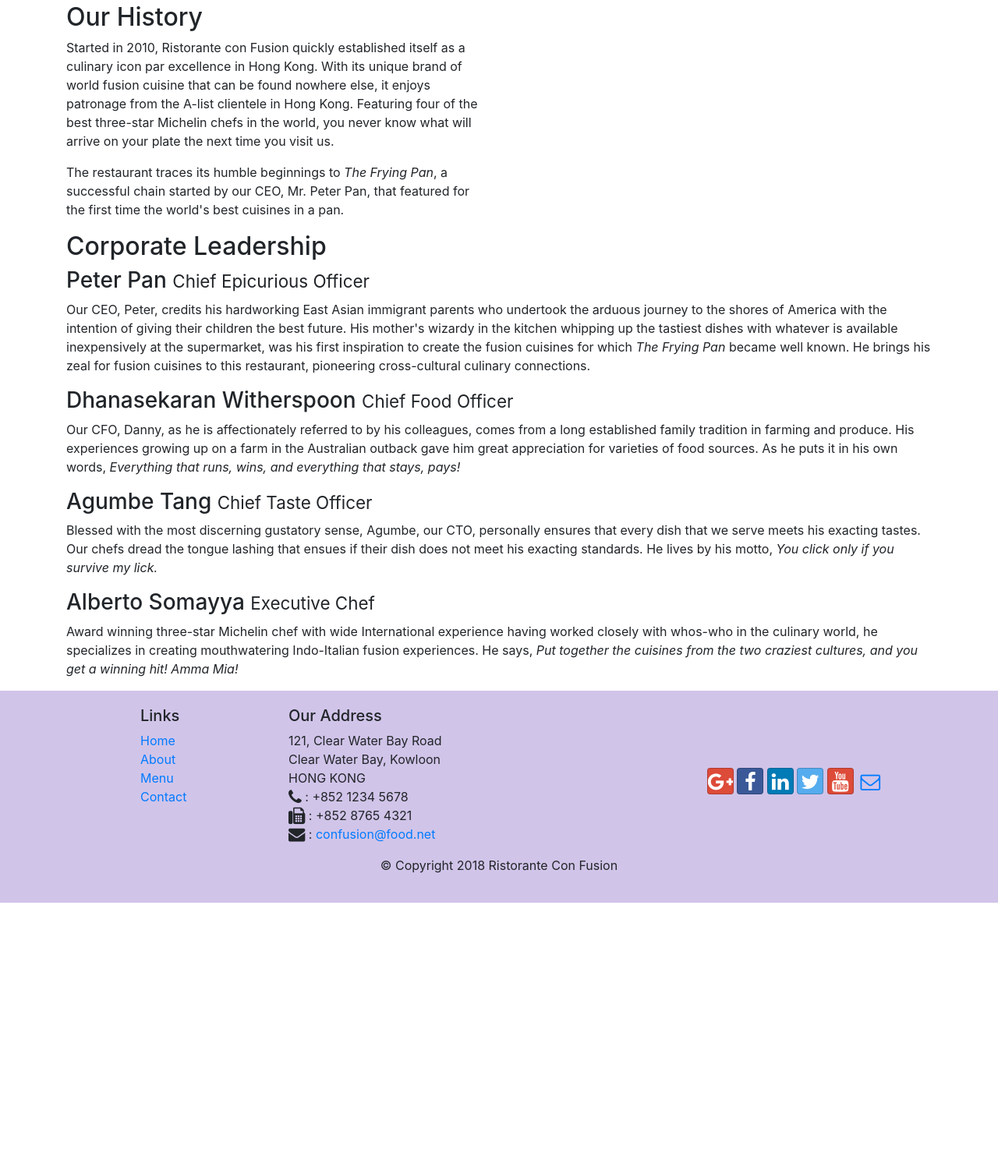
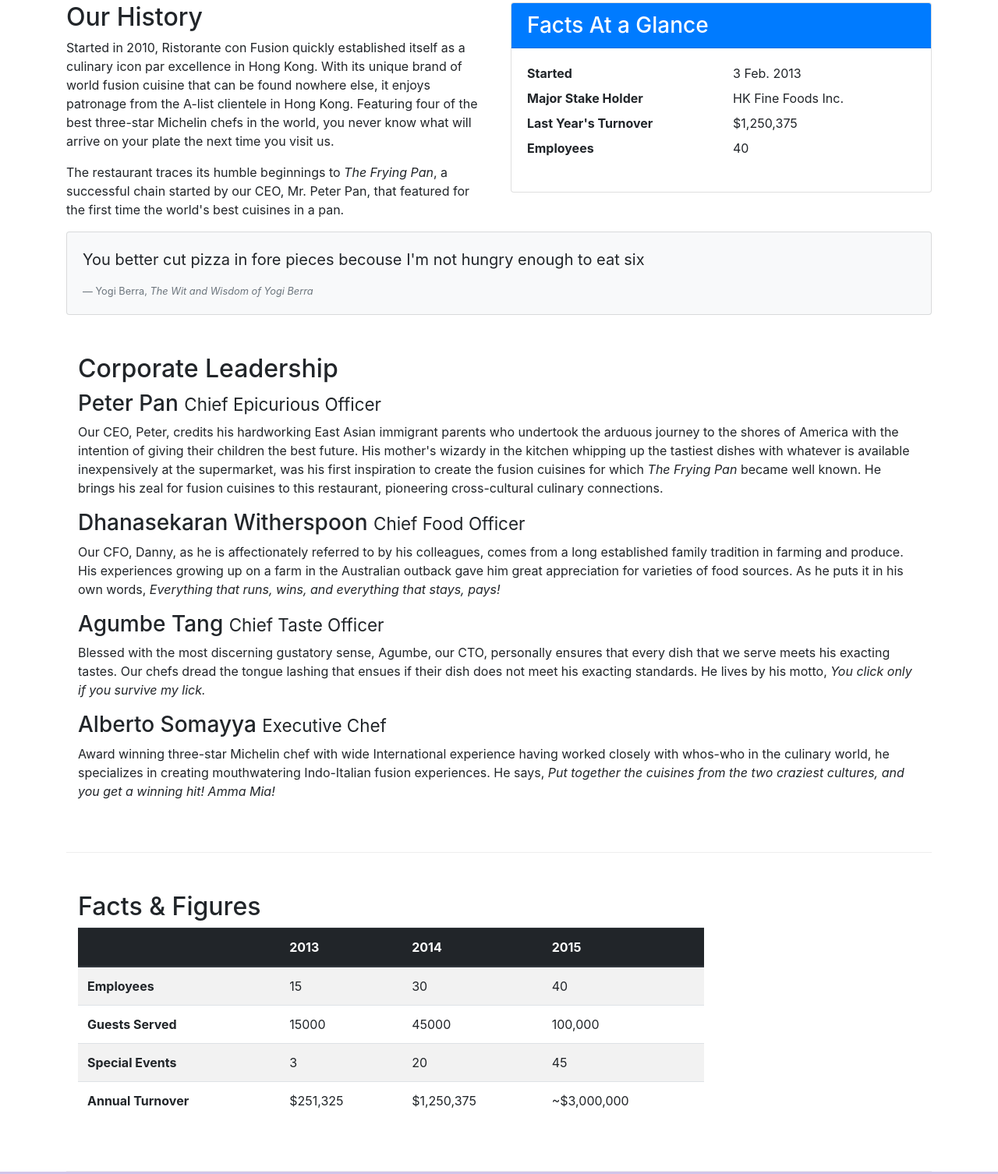
Before and after one commit to Khatsur/coursera_bootstrap, a website: page aboutus.html in a window 1280 px wide. Shown: the part 412-1918 px from the top of the page at 78% size. Before the commit the page ends 1570 px from the top, so only its background shows below. Drawn offline with nearby package versions, Linux system fonts and the light colour scheme.

Commit message:
tables and cards

```diff
--- a/aboutus.html
+++ b/aboutus.html
@@ -63,31 +63,96 @@
                 <p>Started in 2010, Ristorante con Fusion quickly established itself as a culinary icon par excellence in Hong Kong. With its unique brand of world fusion cuisine that can be found nowhere else, it enjoys patronage from the A-list clientele in Hong Kong.  Featuring four of the best three-star Michelin chefs in the world, you never know what will arrive on your plate the next time you visit us.</p>
                 <p>The restaurant traces its humble beginnings to <em>The Frying Pan</em>, a successful chain started by our CEO, Mr. Peter Pan, that featured for the first time the world's best cuisines in a pan.</p>
             </div>
-            <div>
+            <div class="col-sm">
+                <div class="card">
+                    <h3 class="card-header bg-primary text-white">Facts At a Glance</h3>
+                    <div class="card-body">
+                        <dl class="row">
+                            <dt class="col-6">Started</dt>
+                            <dd class="col-6">3 Feb. 2013</dd>
+                            <dt class="col-6">Major Stake Holder</dt>
+                            <dd class="col-6">HK Fine Foods Inc.</dd>
+                            <dt class="col-6">Last Year's Turnover</dt>
+                            <dd class="col-6">$1,250,375</dd>
+                            <dt class="col-6">Employees</dt>
+                            <dd class="col-6">40</dd>
+                        </dl>
+                    </div>
+                </div>
+            </div>
+            <div class="col-12">
+                <div class="card card-body bg-light">
+                    <blockquote class="blockquote">
+                        <p class="mb-0">You better cut pizza in fore pieces becouse I'm not hungry enough to eat six</p>
+                    </blockquote>
+                    <footer class="blockquote-footer">Yogi Berra, <cite title="Source Title">The Wit and Wisdom of Yogi Berra </cite>
+
+                    </footer>
+                </div>
+
             </div>
         </div>
 
 
-        <div class="row">
+        <div class="row row-content">
             <div class="col 12 ">
                 <h2>Corporate Leadership</h2>
                 <h3>Peter Pan <small>Chief Epicurious Officer</small></h3>
-                <div class="d-none d-sm-block">
-                     <p>Our CEO, Peter, credits his hardworking East Asian immigrant parents who undertook the arduous journey to the shores of America with the intention of giving their children the best future. His mother's wizardy in the kitchen whipping up the tastiest dishes with whatever is available inexpensively at the supermarket, was his first inspiration to create the fusion cuisines for which <em>The Frying Pan</em> became well known. He brings his zeal for fusion cuisines to this restaurant, pioneering cross-cultural culinary connections.</p>
-                </div>
+                <p class="d-none d-sm-block">Our CEO, Peter, credits his hardworking East Asian immigrant parents who undertook the arduous journey to the shores of America with the intention of giving their children the best future. His mother's wizardy in the kitchen whipping up the tastiest dishes with whatever is available inexpensively at the supermarket, was his first inspiration to create the fusion cuisines for which <em>The Frying Pan</em> became well known. He brings his zeal for fusion cuisines to this restaurant, pioneering cross-cultural culinary connections.</p>
                 <h3>Dhanasekaran Witherspoon <small>Chief Food Officer</small></h3>
-                <div class="d-none d-sm-block">
-                     <p>Our CFO, Danny, as he is affectionately referred to by his colleagues, comes from a long established family tradition in farming and produce. His experiences growing up on a farm in the Australian outback gave him great appreciation for varieties of food sources. As he puts it in his own words, <em>Everything that runs, wins, and everything that stays, pays!</em></p>
-                </div>
+                <p class="d-none d-sm-block">Our CFO, Danny, as he is affectionately referred to by his colleagues, comes from a long established family tradition in farming and produce. His experiences growing up on a farm in the Australian outback gave him great appreciation for varieties of food sources. As he puts it in his own words, <em>Everything that runs, wins, and everything that stays, pays!</em></p>
                 <h3>Agumbe Tang <small>Chief Taste Officer</small></h3>
-                <div class="d-none d-sm-block">
-                     <p>Blessed with the most discerning gustatory sense, Agumbe, our CTO, personally ensures that every dish that we serve meets his exacting tastes. Our chefs dread the tongue lashing that ensues if their dish does not meet his exacting standards. He lives by his motto, <em>You click only if you survive my lick.</em></p>
-                </div>
+                <p class="d-none d-sm-block">Blessed with the most discerning gustatory sense, Agumbe, our CTO, personally ensures that every dish that we serve meets his exacting tastes. Our chefs dread the tongue lashing that ensues if their dish does not meet his exacting standards. He lives by his motto, <em>You click only if you survive my lick.</em></p>
                 <h3>Alberto Somayya <small>Executive Chef</small></h3>
-                <div class="d-none d-sm-block">
-                    <p>Award winning three-star Michelin chef with wide International experience having worked closely with whos-who in the culinary world, he specializes in creating mouthwatering Indo-Italian fusion experiences. He says, <em>Put together the cuisines from the two craziest cultures, and you get a winning hit! Amma Mia!</em></p>
-                </div>
+                <p class="d-none d-sm-block">Award winning three-star Michelin chef with wide International experience having worked closely with whos-who in the culinary world, he specializes in creating mouthwatering Indo-Italian fusion experiences. He says, <em>Put together the cuisines from the two craziest cultures, and you get a winning hit! Amma Mia!</em></p>
             </div>
+       </div>
+       <div class="row row-content">
+           <div class="col-12 col-sm-9">
+               <h2>Facts &amp; Figures</Figure></h2>
+               <div class="table-responsive">
+                <table class="table table-striped">
+                    <thead class="thead-dark">
+                        <tr>
+                            <th>&nbsp;</th>
+                            <th>2013</th>
+                            <th>2014</th>
+                            <th>2015</th>
+                        </tr>
+                    </thead>
+                    <tbody>
+                        <tr>
+                            <th>Employees</th>
+                            <td>15</td>
+                            <td>30</td>
+                            <td>40</td>
+                        </tr>
+                        <tr>
+                            <th>Guests Served</th>
+                            <td>15000</td>
+                            <td>45000</td>
+                            <td>100,000</td>
+                        </tr>
+                        <tr>
+                            <th>Special Events</th>
+                            <td>3</td>
+                            <td>20</td>
+                            <td>45</td>
+                        </tr>
+                        <tr>
+                            <th>Annual Turnover</th>
+                            <td>$251,325</td>
+                            <td>$1,250,375</td>
+                            <td>~$3,000,000</td>
+                        </tr>
+                    </tbody>
+                </table>
+            </div>
+           </div>
+           <div class="col-12 col-sm-3">
+
+           </div>
+
        </div>
 
     </div>
```
